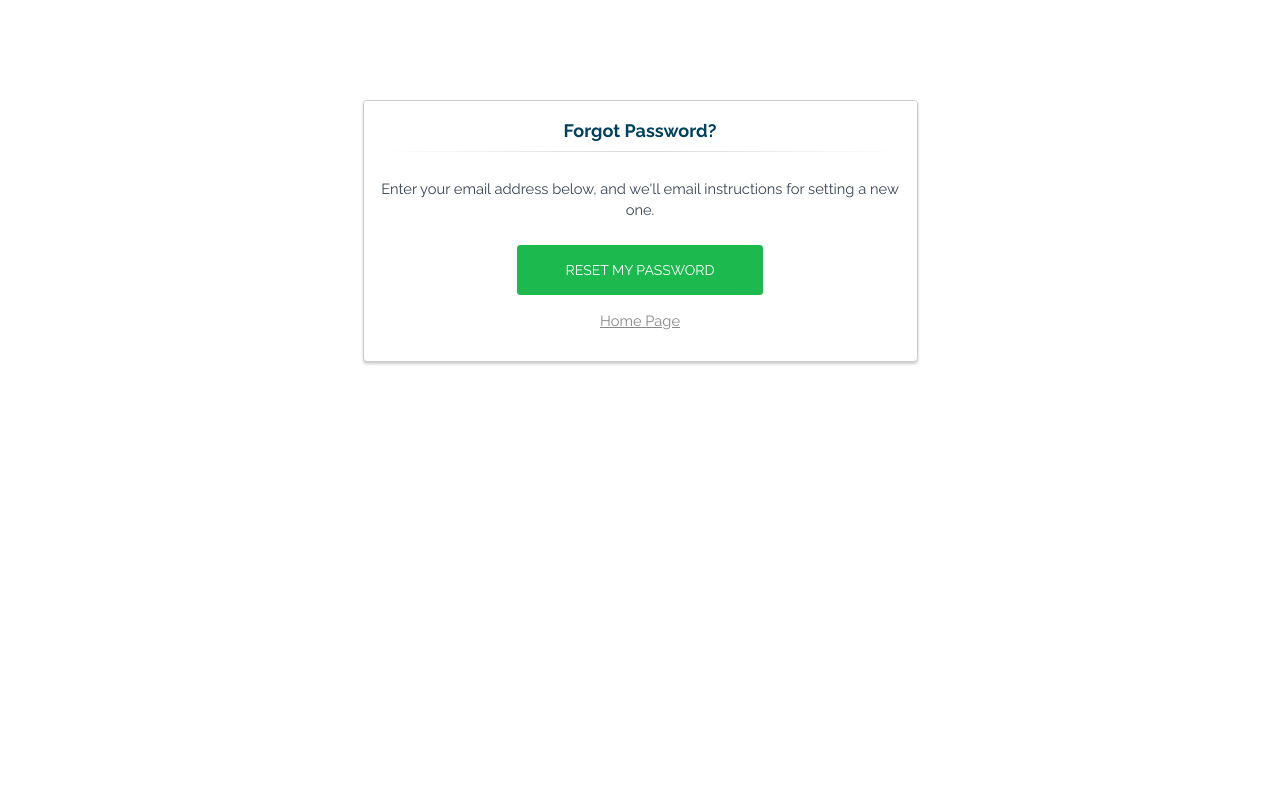
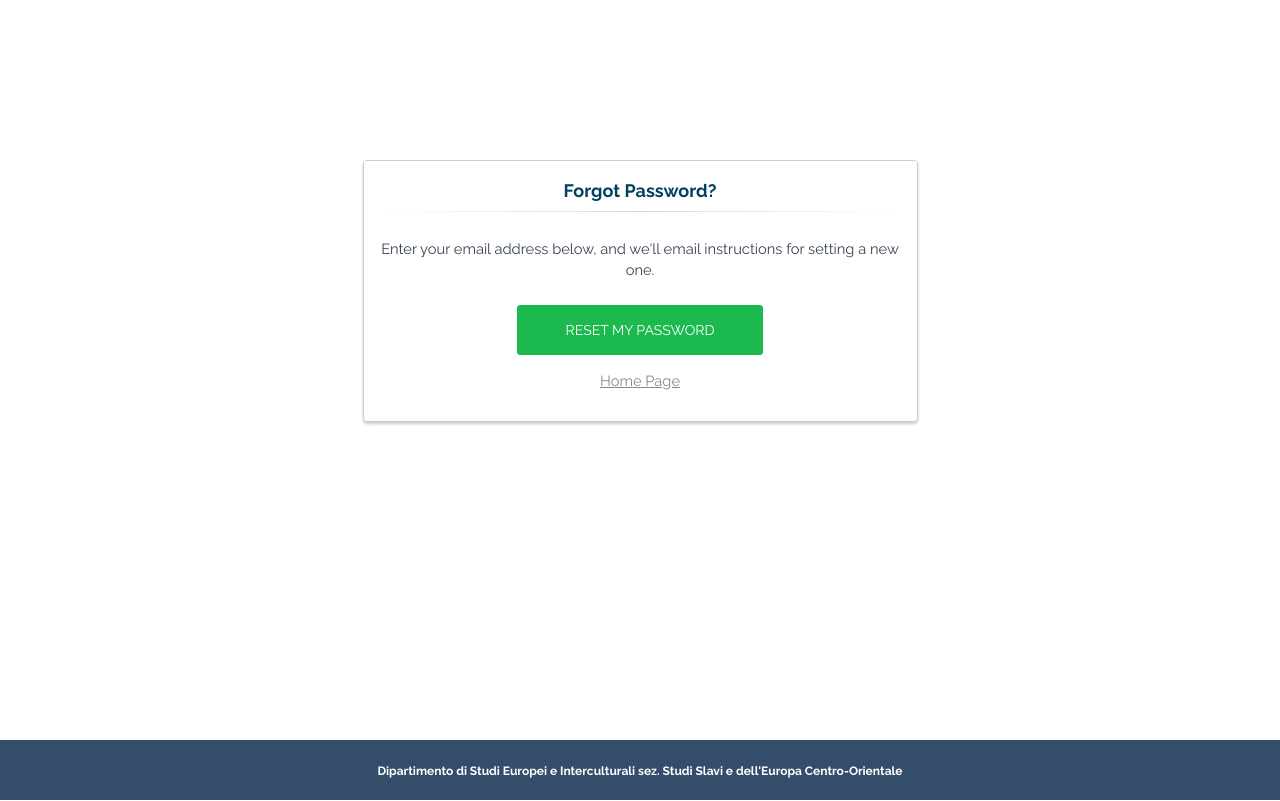
Before and after one commit to frenko/dbDuello, a Django app: a page that uses webapp/templates/webapp/base.html in a window 1280 px wide. Before the commit the page ends 365 px from the top, so only its background shows below. Run offline with Django 3.2, Linux system fonts and the light colour scheme; the visitor is signed in with stand-in values (Sample User, id 1); parts of the project's set-up code (start-up, migrations or seed data) failed here and were passed over; some libraries are stand-ins or nearby versions.

Commit message:
Add form error if wrong password or username is given. Add footer template

```diff
--- a/webapp/static/css/style.css
+++ b/webapp/static/css/style.css
@@ -48,7 +48,7 @@ div .vspace {
     margin-bottom: 100px;
 }
 
-/*	################################################################
+/*################################################################
 	    BOOTSTRAP MODIFICATIONS & TWEAKS
 ################################################################# */
 
@@ -116,8 +116,8 @@ div .vspace {
     margin-bottom: 25px;
 }
 
-/* ###############################################################
-	Panel modification											#
+/*###############################################################
+		    PANEL MODIFICATION
 ################################################################# */
 
 
@@ -177,7 +177,7 @@ div .vspace {
 }
 
 
-/*	################################################################
+/*################################################################
 			SITE WRAPS
 ################################################################# */
 
@@ -203,37 +203,10 @@ div .vspace {
     margin-left: 15px;
 }
 
-/* Footer */
-#footerwrap {
-	padding-top: 60px;
-	padding-bottom: 60px;
-	background: #344D6B;
-	position: relative;
-	bottom: 0px;
-	left: 0px;
-	right: 0px;
-}
 
-#footerwrap p {
-	color: #bfc9d3;
-}
 
-#footerwrap h4 {
-	color: white;
-}
-
-#footerwrap i {
-	font-size: 30px;
-	color: #bfc9d3;
-	padding-right: 25px;
-}
-
-#footerwrap i:hover {
-	color: #00b3fe
-}
-
-/*	################################################################
-	Login Panel
+/*################################################################
+			LOGIN PANEL
 ################################################################# */
 
 .panel-login {
@@ -280,6 +253,7 @@ div .vspace {
 	-moz-transition: all 0.1s linear;
 	transition: all 0.1s linear;
 }
+
 .panel-login input:hover,
 .panel-login input:focus {
     outline:none;
@@ -299,16 +273,19 @@ div .vspace {
     text-transform: uppercase;
     border-color: #59B2E6;
 }
+
 .btn-login:hover,
 .btn-login:focus {
     color: #fff;
     background-color: #53A3CD;
     border-color: #53A3CD;
 }
+
 .forgot-password {
     text-decoration: underline;
     color: #888;
 }
+
 .forgot-password:hover,
 .forgot-password:focus {
     text-decoration: underline;
@@ -326,9 +303,86 @@ div .vspace {
     text-transform: uppercase;
     border-color: #1CB94A;
 }
+
 .btn-register:hover,
 .btn-register:focus {
     color: #fff;
     background-color: #1CA347;
     border-color: #1CA347;
 }
+
+
+
+/*################################################################
+			LOGIN PANEL
+################################################################# */
+
+html {
+    position: relative;
+    min-height: 100%;
+}
+body {
+    /* Margin bottom by footer height */
+    margin-bottom: 120px;
+}
+.footer {
+    position: absolute;
+    bottom: 0;
+    width: 100%;
+    /* Set the fixed height of the footer here */
+    height: 60px;
+    line-height: 60px; /* Vertically center the text there */
+    background-color: #344D6B;
+    color: #bfc9d3;
+
+}
+
+.footer a {
+    color: white;
+    font-weight: 700;
+    font-size: 12px;
+
+}
+
+.footer a:hover {
+    color: #00b3fe;
+    text-decoration: none;
+}
+
+body > .container {
+    padding: 60px 15px 0;
+}
+
+.footer > .container {
+    padding-right: 15px;
+    padding-left: 15px;
+}
+
+/* Footer */
+#footerwrap {
+    padding-top: 60px;
+    padding-bottom: 60px;
+    background: #344D6B;
+    position: relative;
+    bottom: 0px;
+    left: 0px;
+    right: 0px;
+}
+
+#footerwrap p {
+    color: #bfc9d3;
+}
+
+#footerwrap h4 {
+    color: white;
+}
+
+#footerwrap i {
+    font-size: 30px;
+    color: #bfc9d3;
+    padding-right: 25px;
+}
+
+#footerwrap i:hover {
+    color: #00b3fe;
+}
--- a/webapp/templates/webapp/base.html
+++ b/webapp/templates/webapp/base.html
@@ -18,6 +18,8 @@
 <body>
     {% block content %}{% endblock %}
 
+
+    {% include 'webapp/footer.html' %}
     {% block js_block %}
     {% bootstrap_javascript jquery=1 %}
     {% endblock %}
--- a/webapp/templates/webapp/footer.html
+++ b/webapp/templates/webapp/footer.html
@@ -1,6 +1,14 @@
-<!-- *****************************************************************************************************************
-FOOTER
-***************************************************************************************************************** -->
+<footer class="footer">
+	<div class="container">
+		<div class="row">
+			<div class="col-lg-12 text-center">
+				<a href="http://www3.uniroma1.it/sseuco/">Dipartimento di Studi Europei e Interculturali sez. Studi Slavi e dell'Europa Centro-Orientale</a>
+			</div>
+		</div>
+	</div>
+</footer>
+
+<!--
 <div id="footerwrap">
 	<div class="container">
 		<div class="row">
@@ -27,6 +35,7 @@ FOOTER
 				<a href="#">Login Admin</a>
 				</p>
 			</div>
-		</div><!--/row -->
-	</div><!--/container -->
-</div><!--/footerwrap -->
+		</div>
+	</div>
+</div>
+-->
--- a/webapp/templates/webapp/registration/password_change_form.html
+++ b/webapp/templates/webapp/registration/password_change_form.html
@@ -45,9 +45,10 @@
 				</div>
 			    </form>
 			</div>
-		</div>
-	    </div>
-	</div>
-    </div>
-</div>
+		    </div><!-- Panel Row -->
+		</div><!-- Panel Body -->
+	    </div><!-- Panel -->
+	</div><!-- Cols -->
+    </div><!-- Rows -->
+</div><!-- Container -->
 {% endblock %}
```
Also changed, not shown: webapp/templates/webapp/registration/registration_form.html (+34 -5 lines). Lines whose indentation alone changed are shown as unchanged.
